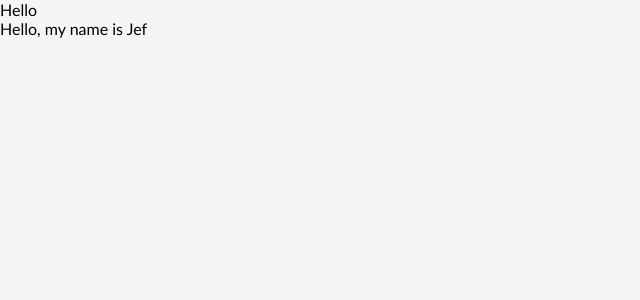
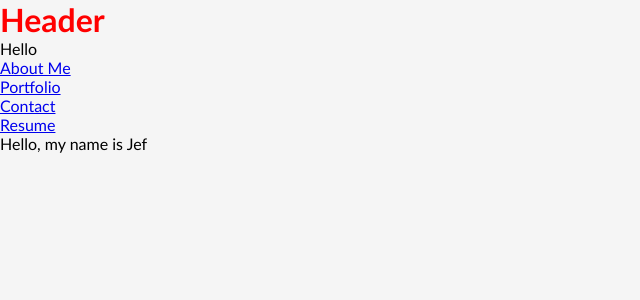
Before and after one commit to jef1197/Module-20, a React (Create React App) app: page / in a window 1280 px wide. Shown: the top 300 px of the page, without its empty margins (0-640 px from the left). Built offline with nearby package versions, Linux system fonts and the light colour scheme.

Commit message:
fixed header and nav links
added links to nav so content will change on click

```diff
--- a/src/components/Header.js
+++ b/src/components/Header.js
@@ -1,12 +1,12 @@
 import React from 'react';
-import Nav from './Nav'
 
-function Header() {
+function Header(props) {
 
 
   return (
     <header>
-      <Nav/>
+      <h1>Header</h1>
+      {props.children}
     </header>
     );
   }
--- a/src/components/Nav.js
+++ b/src/components/Nav.js
@@ -1,11 +1,20 @@
 import React from 'react';
 
-function Nav() {
+function Nav(props) {
 
 
   return (
     <nav>
       Hello
+      <ul>
+        {props.page.map((page, id) => {
+          return (
+            <li key={id}>
+              <a href='#' onClick={() => props.setCurrentPage(page)}>{page}</a>
+            </li>
+          )
+        })}
+      </ul>
     </nav>
     );
   }
```
